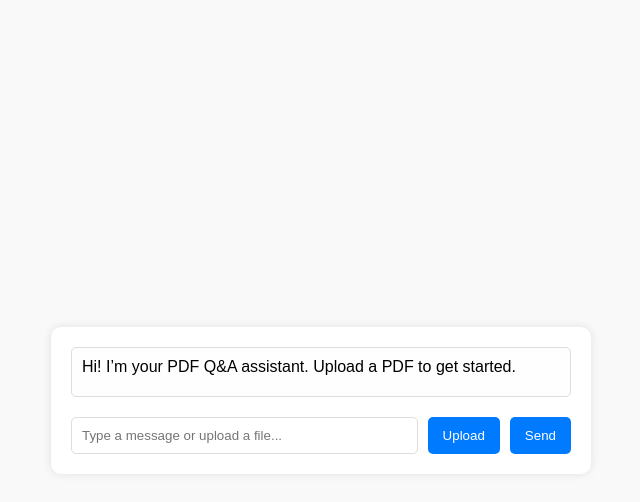
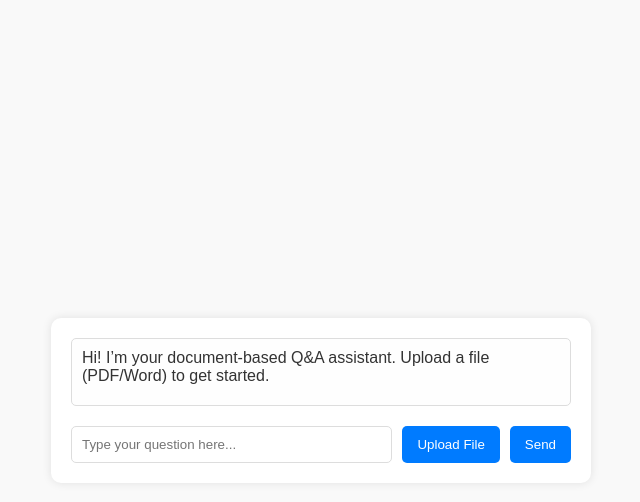
Before and after one commit to ambikesh-jha/RAG-Document-Q-A-System, a Flask app: page / in a window 1280 px wide. Shown: the top 502 px of the page, without its empty margins (319-959 px from the left). Run offline with Flask 3, Linux system fonts and the light colour scheme.

Commit message:
updated
added pdfplumber ,faiss-cpu ,sentence-transformers ,python-docx

```diff
--- a/app.py
+++ b/app.py
@@ -1,7 +1,7 @@
-from flask import Flask, render_template, request, redirect, url_for, jsonify
+from flask import Flask, render_template, request, jsonify
 import os
-from utils.pdf_parser import extract_text_from_pdf
-from utils.retriever import retrieve_answer
+from utils.file_parser import extract_text
+from utils.retriever import index , create_faiss_index, query_faiss_index
 from utils.llm_integration import ask_external_llm
 
 app = Flask(__name__)
@@ -11,11 +11,11 @@ app.config['UPLOAD_FOLDER'] = './uploads/'
 os.makedirs(app.config['UPLOAD_FOLDER'], exist_ok=True)
 
 @app.route('/')
-def index():
+def index_html():
     return render_template('index.html')
 
 @app.route('/upload', methods=['POST'])
-def upload_pdf():
+def upload_file():
     try:
         if 'file' not in request.files:
             return jsonify({"error": "No file part"}), 400
@@ -25,38 +25,38 @@ def upload_pdf():
         if file.filename == '':
             return jsonify({"error": "No selected file"}), 400
 
-        if not file.filename.endswith('.pdf'):
-            return jsonify({"error": "Only PDF files are allowed"}), 400
+        if not (file.filename.endswith('.pdf') or file.filename.endswith(('.doc', '.docx'))):
+            return jsonify({"error": "Only PDF or Word files are allowed"}), 400
 
         filepath = os.path.join(app.config['UPLOAD_FOLDER'], file.filename)
         file.save(filepath)
 
+        # Extract text and update FAISS index
+        document_text = extract_text(filepath)
+        if document_text:
+            create_faiss_index(document_text, index, file.filename)
+
         return jsonify({"message": "File uploaded successfully!", "filename": file.filename})
     except Exception as e:
         return jsonify({"error": f"Failed to upload the file. Error: {str(e)}"}), 500
-
 
 @app.route('/ask', methods=['POST'])
 def ask_question():
     try:
         data = request.get_json()
         question = data.get('question')
-        filename = data.get('filename')
 
-        if not question or not filename:
-            return jsonify({"answer": "Invalid request. Please provide both question and filename."}), 400
+        if not question:
+            return jsonify({"answer": "Invalid request. Please provide a question."}), 400
 
-        filepath = os.path.join(app.config['UPLOAD_FOLDER'], filename)
+        # Query FAISS index
+        result = query_faiss_index(question, index)
+        if result:
+            return jsonify({"answer": result})
 
-        # Extract text from PDF
-        document_text = extract_text_from_pdf(filepath)
-
-        # Retrieve answer from PDF or fallback to external LLM
-        answer = retrieve_answer(question, document_text)
-        if not answer:
-            answer = ask_external_llm(question)
-
-        return jsonify({"answer": answer})  # Ensure this is JSON format
+        # Fallback to external LLM
+        answer = ask_external_llm(question)
+        return jsonify({"answer": answer})
     except Exception as e:
         return jsonify({"answer": f"Error: {str(e)}"}), 500
 
--- a/templates/index.html
+++ b/templates/index.html
@@ -3,7 +3,7 @@
 <head>
     <meta charset="UTF-8">
     <meta name="viewport" content="width=device-width, initial-scale=1.0">
-    <title>Chatbot Q&A with PDF</title>
+    <title>Chatbot Q&A Assistant</title>
     <style>
         body {
             font-family: Arial, sans-serif;
@@ -37,15 +37,17 @@
         }
         #messages .user {
             text-align: right;
+            color: #007bff;
         }
         #messages .bot {
             text-align: left;
+            color: #333;
         }
         form {
             display: flex;
             gap: 10px;
         }
-        input[type="text"], textarea {
+        input[type="text"] {
             flex: 1;
             padding: 10px;
             border: 1px solid #ddd;
@@ -67,14 +69,14 @@
 <body>
     <div id="chat-container">
         <div id="messages">
-            <div class="bot">Hi! I’m your PDF Q&A assistant. Upload a PDF to get started.</div>
+            <div class="bot">Hi! I’m your document-based Q&A assistant. Upload a file (PDF/Word) to get started.</div>
         </div>
         <form id="chat-form" enctype="multipart/form-data">
-            <input type="text" id="user-input" placeholder="Type a message or upload a file..." />
-            <button type="button" id="upload-btn">Upload</button>
+            <input type="text" id="user-input" placeholder="Type your question here..." />
+            <button type="button" id="upload-btn">Upload File</button>
             <button type="submit">Send</button>
         </form>
-        <input type="file" id="file-input" style="display:none;" />
+        <input type="file" id="file-input" accept=".pdf,.doc,.docx" style="display:none;" />
     </div>
 
     <script>
@@ -110,16 +112,17 @@
                     method: "POST",
                     body: formData,
                 })
-                    .then((response) => {
-                        if (response.ok) {
-                            uploadedFileName = file.name;
+                    .then((response) => response.json())
+                    .then((data) => {
+                        if (data.message) {
+                            uploadedFileName = data.filename;
                             addMessage("File uploaded successfully! You can now ask questions.", "bot");
-                        } else {
-                            addMessage("Failed to upload the file. Please try again.", "bot");
+                        } else if (data.error) {
+                            addMessage(`Error: ${data.error}`, "bot");
                         }
                     })
                     .catch(() => {
-                        addMessage("Error during upload. Please check your network.", "bot");
+                        addMessage("Error during upload. Please check your network connection.", "bot");
                     });
             }
         });
@@ -135,7 +138,7 @@
             userInput.value = "";
 
             if (!uploadedFileName) {
-                addMessage("Please upload a PDF file first.", "bot");
+                addMessage("Please upload a file first.", "bot");
                 return;
             }
 
@@ -149,55 +152,15 @@
                 .then((response) => response.json())
                 .then((data) => {
                     if (data.answer) {
-                        addMessage(data.answer.toString(), "bot"); // Ensure proper string conversion
+                        addMessage(data.answer, "bot");
                     } else {
                         addMessage("Sorry, I couldn’t find an answer to your question.", "bot");
                     }
                 })
-                .catch((error) => {
+                .catch(() => {
                     addMessage("An error occurred. Please try again.", "bot");
-                    console.error("Error:", error);
                 });
         });
-
-
-
-
-        // chatForm.addEventListener("submit", (event) => {
-        //     event.preventDefault();
-        //     const userText = userInput.value.trim();
-
-        //     if (!userText) return;
-
-        //     addMessage(userText, "user");
-        //     userInput.value = "";
-
-        //     if (!uploadedFileName) {
-        //         addMessage("Please upload a PDF file first.", "bot");
-        //         return;
-        //     }
-
-        //     fetch("/ask", {
-        //         method: "POST",
-        //         headers: {
-        //             "Content-Type": "application/json",
-        //         },
-        //         body: JSON.stringify({ question: userText, filename: uploadedFileName }),
-        //     })
-        //         .then((response) => response.json())
-        //         .then((data) => {
-        //             if (data.answer) {
-        //                 addMessage(data.answer, "bot");
-        //             } else {
-        //                 addMessage("Sorry, I couldn’t find an answer to your question.", "bot");
-        //             }
-        //         })
-        //         .catch((error) => {
-        //             addMessage("An error occurred. Please try again.", "bot");
-        //             console.error("Error:", error);
-        //         });
-        // });
-
     </script>
 </body>
 </html>
--- a/utils/retriever.py
+++ b/utils/retriever.py
@@ -1,11 +1,36 @@
-import re
-from sklearn.feature_extraction.text import TfidfVectorizer
-from sklearn.metrics.pairwise import cosine_similarity
+import faiss
 import numpy as np
+from sentence_transformers import SentenceTransformer
+
+# Initialize SentenceTransformer model
+model = SentenceTransformer('all-MiniLM-L6-v2')
+
+# Create a FAISS index and metadata dictionary
+dimension = model.get_sentence_embedding_dimension()  # Embedding size for MiniLM
+index = faiss.IndexFlatL2(dimension)  # L2 distance-based FAISS index
+metadata = {}  # Stores mappings between index positions and document filenames
+
+
+def text_to_embeddings(text):
+    """
+    Converts a list of text chunks into embeddings.
+    Args:
+        text (list of str): Text chunks to encode.
+    Returns:
+        numpy.ndarray: Array of embeddings.
+    """
+    embeddings = model.encode(text, convert_to_numpy=True)
+    return embeddings
+
 
 def split_document(document_text, max_length=500):
     """
-    Split document into chunks without cutting words.
+    Splits a document into chunks without cutting off words.
+    Args:
+        document_text (str): The document text to split.
+        max_length (int): Maximum length of each chunk in words.
+    Returns:
+        list of str: Chunks of the document.
     """
     words = document_text.split()
     chunks = []
@@ -19,28 +44,62 @@ def split_document(document_text, max_length=500):
             current_length = 0
         current_chunk.append(word)
         current_length += len(word) + 1
+
     if current_chunk:
         chunks.append(" ".join(current_chunk))
     return chunks
 
-def retrieve_answer(question, document_text):
+def create_faiss_index(document_text, index, filename):
     """
-    Retrieve the most relevant answer chunk from the document using TF-IDF.
+    Adds a document's embeddings to the FAISS index.
+    Args:
+        document_text (str): The document text to index.
+        index (faiss.IndexFlatL2): The FAISS index object.
+        filename (str): The filename of the document.
+    Returns:
+        None
     """
-    if not document_text.strip():
-        return None  # Avoid errors with empty documents
+    try:
 
-    chunks = split_document(document_text)
-    vectorizer = TfidfVectorizer(stop_words='english')
-    tfidf_matrix = vectorizer.fit_transform(chunks + [question])
-    question_vector = tfidf_matrix[-1]  # Vector of the question
-    document_vectors = tfidf_matrix[:-1]  # Vectors of document chunks
+        # Split document into chunks
+        chunks = split_document(document_text)
 
-    # Compute cosine similarity
-    similarities = cosine_similarity(question_vector, document_vectors)
-    best_match_idx = np.argmax(similarities)
+        # Convert chunks to embeddings
+        embeddings = text_to_embeddings(chunks)
 
-    # Return the most similar chunk if similarity is above threshold
-    if similarities[0, best_match_idx] > 0.4:  # Adjust threshold as needed
-        return chunks[best_match_idx]
-    return None
+        # Convert embeddings to float32 and add to FAISS index
+        embeddings_np = np.array(embeddings, dtype="float32")
+        index.add(embeddings_np)
+
+        # Store metadata for retrieval
+        for idx, chunk in enumerate(chunks):
+            metadata[index.ntotal - len(chunks) + idx] = chunk
+
+        print(f"Added {len(chunks)} chunks from {filename} to the FAISS index.")
+    except Exception as e:
+        raise ValueError(f"Failed to create FAISS index: {str(e)}")
+
+def query_faiss_index(question, index):
+    """
+    Queries the FAISS index to find the most relevant document chunk for the question.
+    Args:
+        question (str): The user's query.
+        index (faiss.IndexFlatL2): The FAISS index object.
+    Returns:
+        str: The most relevant chunk of text or None if no match is found.
+    """
+    try:
+        # Convert the question to an embedding
+        question_embedding = model.encode([question], convert_to_numpy=True)
+
+        # Search the FAISS index
+        distances, indices = index.search(np.array(question_embedding, dtype="float32"), k=1)
+
+        # Check if a match was found
+        if distances[0][0] < 1.0:  # Adjust the threshold as needed
+            result_idx = indices[0][0]
+            return metadata.get(result_idx, "No matching metadata found.")
+        else:
+            return "No relevant match found in the indexed documents."
+    except Exception as e:
+        raise ValueError(f"Failed to query FAISS index: {str(e)}")
```
Also changed, not shown: requirements.txt (+4 -3 lines), templates/ask.html (deleted, +0 -14 lines), utils/file_parser.py (added, +24 -0 lines), utils/pdf_parser.py (deleted, +0 -9 lines), README.md.
